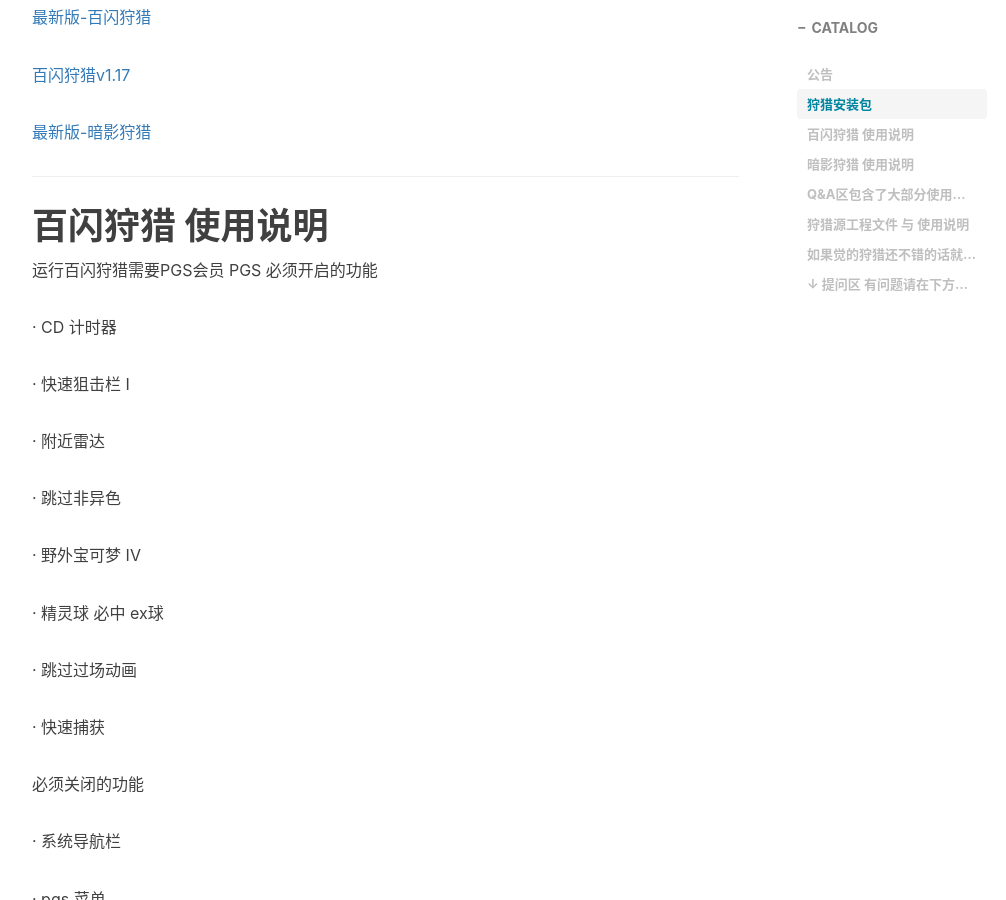
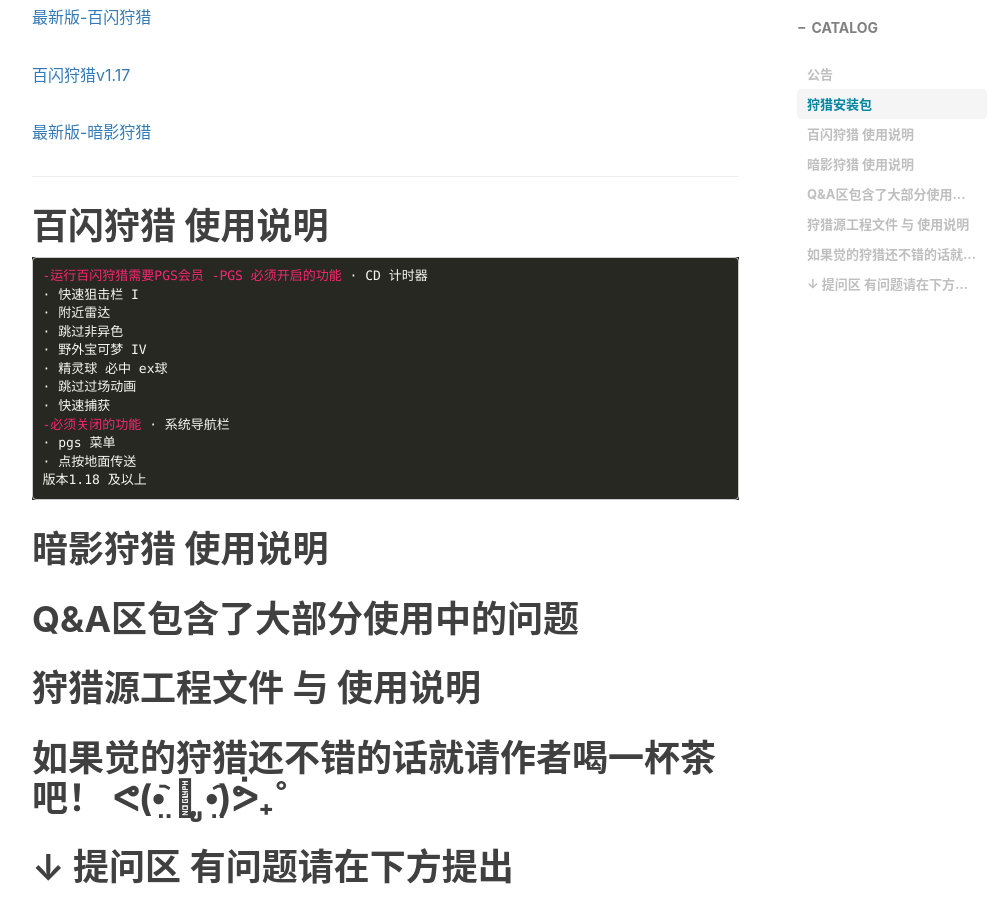
Before and after one commit to DeSoiat/DESOIAT.GITHUB.IO, a Jekyll site: the page built from _posts/2022-08-26-Pokemon Go.md, in a window 1280 px wide and 900 px high, scrolled down 857 px. Shown: the whole window, without its empty margins (233-1239 px from the left). Built offline with Jekyll 4.4.1, drawn with Linux system fonts in a browser that asks for light colours; nearby versions of some CDN libraries; comment, search, counter and statistics services are not loaded; some of the changed lines change nothing that is shown.

Commit message:
Update 2022-08-26-Pokemon Go.md

````diff
--- a/_posts/2022-08-26-Pokemon Go.md
+++ b/_posts/2022-08-26-Pokemon Go.md
@@ -31,9 +31,11 @@
 
 # 百闪狩猎 使用说明
 
-<front color = red>运行百闪狩猎需要PGS会员</front>
+```diff
 
-<front color = red>PGS 必须开启的功能</front>
+-运行百闪狩猎需要PGS会员
+
+-PGS 必须开启的功能
 
 · CD 计时器
 
@@ -52,7 +54,7 @@
 · 快速捕获
 
 
-<front color = red>必须关闭的功能</front>
+-必须关闭的功能
 
 · 系统导航栏
 
@@ -61,10 +63,10 @@
 · 点按地面传送
 
 
-<front color = red>版本1.18 及以上</front>
+版本1.18 及以上
 
 
-
+```
 
 
 
````
